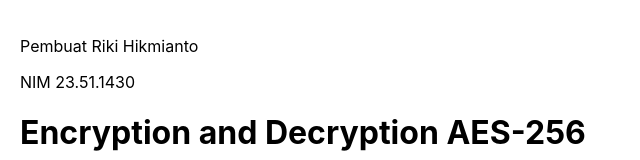
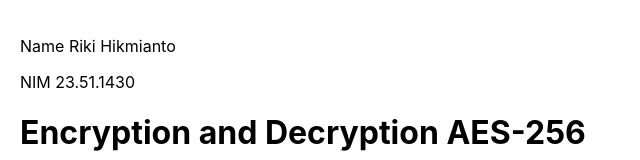
Before and after one commit to sayamelonk/aes-frontend, a React (Create React App) app: page / in a window 1280 px wide. Shown: the top 160 px of the page, without its empty margins (0-640 px from the left). Built offline with nearby package versions, Linux system fonts and the light colour scheme.

Commit message:
pembuat - nama

```diff
--- a/src/App.js
+++ b/src/App.js
@@ -54,7 +54,7 @@ function App() {
 
   return (
     <div style={{ padding: "20px" }}>
-      <p>Pembuat Riki Hikmianto</p>
+      <p>Name Riki Hikmianto</p>
       <p>NIM 23.51.1430</p>
 
       <h1>Encryption and Decryption AES-256</h1>
```
